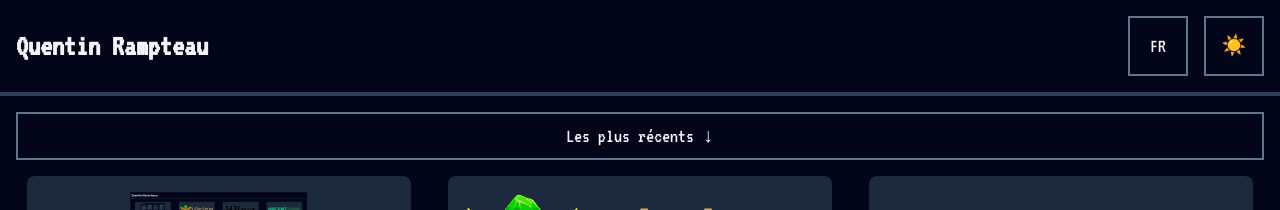
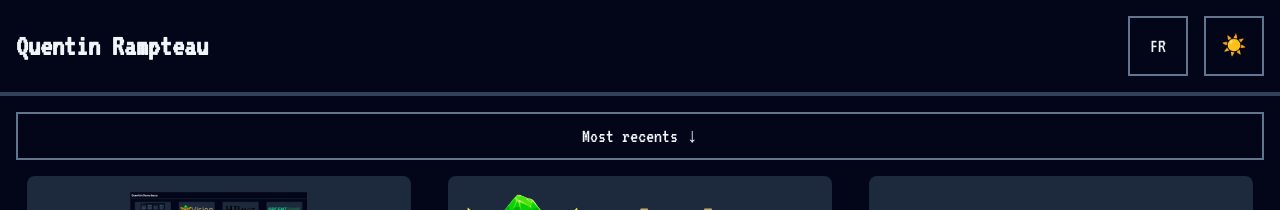
Before and after one commit to Kezenh/Portfolio, a React (Vite) app: page / in a window 1280 px wide. Shown: the top 210 px of the page. Built offline with nearby package versions, Linux system fonts and the light colour scheme.

Commit message:
Fixing translation

```diff
--- a/src/components/ProjectsLibrary.tsx
+++ b/src/components/ProjectsLibrary.tsx
@@ -12,7 +12,7 @@ export default function ProjectsLibrary() {
   return (
         <>
             <button className="m-4 px-4 py-2 border-2 border-slate-500 font-pixel text-xl hover:bg-slate-200 dark:hover:bg-slate-800 active:translate-y-1 transition-transform cursor-pointer" onClick={() => setReversed(!reversed)}>
-                Les plus récents {reversed ? "\u2191" : "\u2193"}
+                {language === 'fr' ? 'Les plus récents' : 'Most recents'} {reversed ? "\u2191" : "\u2193"}
             </button>
             <div className="grid grid-cols-1 sm:grid-cols-[repeat(auto-fit,minmax(24rem,1fr))] justify-items-center mx-auto w-full gap-4 px-4">
                 {sortedProjects.map((project) => (
```
